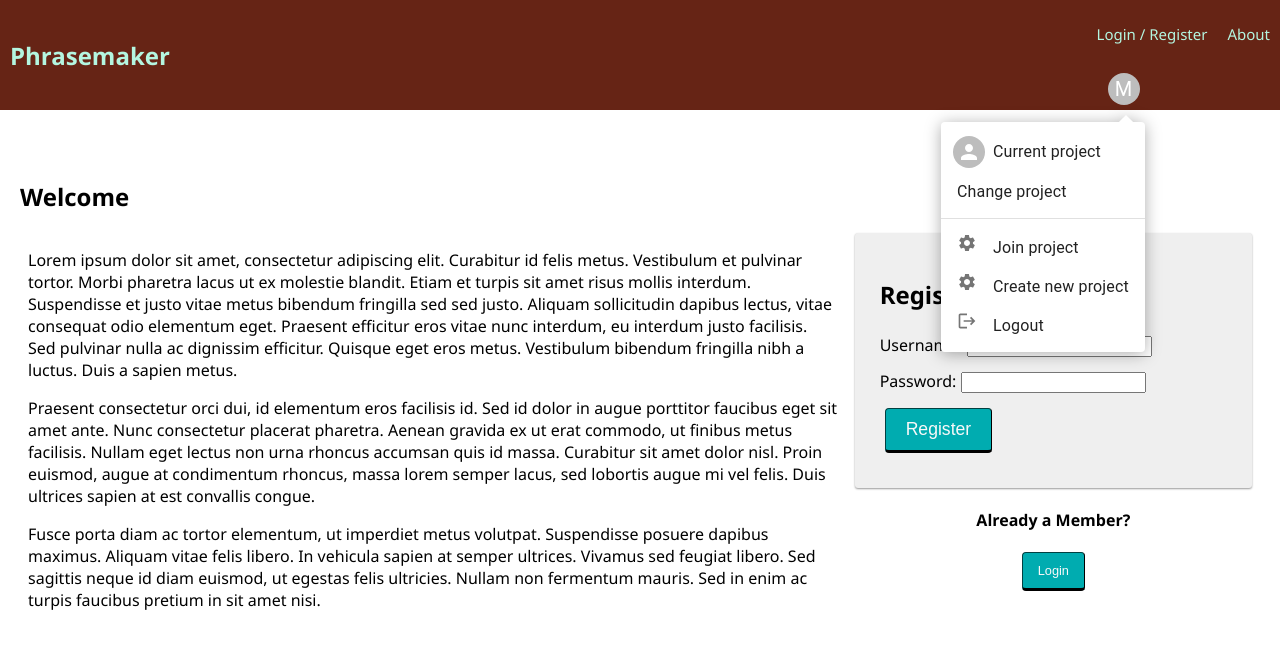
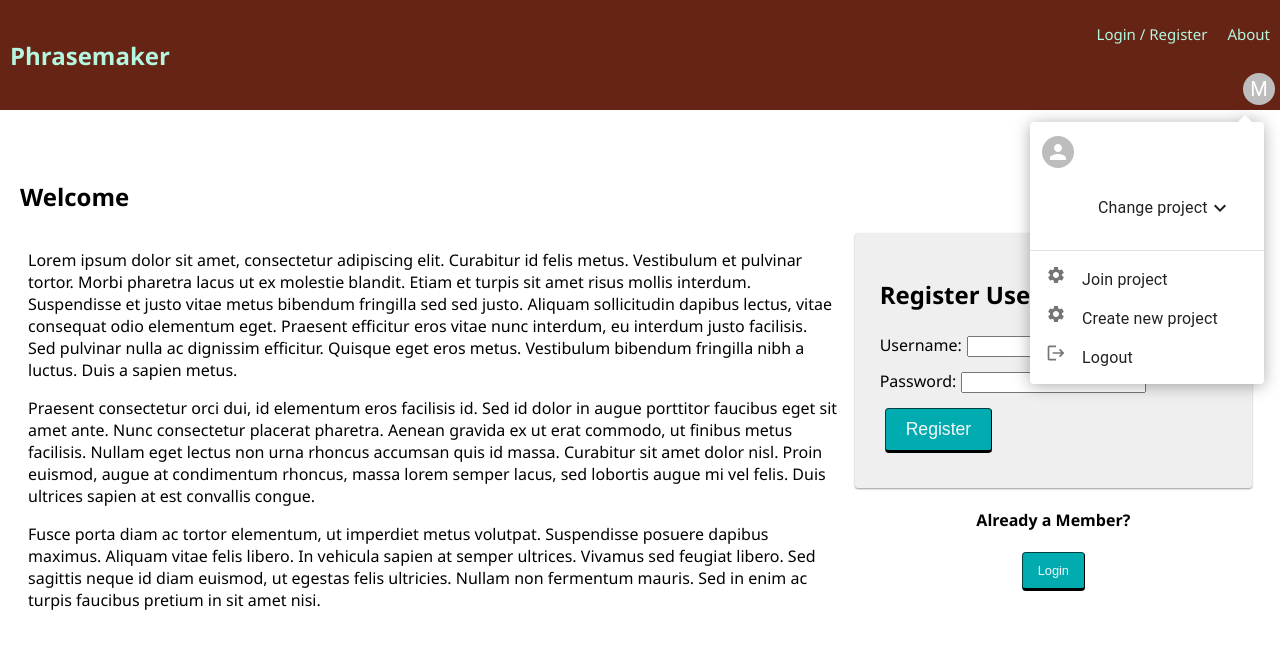
Before and after one commit to sjohnamson/phrase-maker, a React (Create React App) app: page /#/home in a window 1280 px wide. Both pictures are taken after a click on the button "Project settings". Shown: the top 648 px of the page. Built offline with nearby package versions, Linux system fonts and the light colour scheme; no server answers.

Commit message:
dropdown is working, still buggy for display

```diff
--- a/src/components/ProjectDropdown/ProjectDropdown.jsx
+++ b/src/components/ProjectDropdown/ProjectDropdown.jsx
@@ -1,22 +1,32 @@
 import React from 'react';
-import { useState, useEffect} from 'react';
-import {Link as RouterLink} from 'react-router-dom';
+import { useState, useEffect } from 'react';
+import { useSelector } from 'react-redux';
+import { Link as RouterLink } from 'react-router-dom';
+import axios from 'axios';
 // material imports
-import { Avatar, Box, Drawer, Divider, Button, Menu, MenuItem, ListItemIcon, Link, IconButton, Typography, Tooltip } from '@mui/material';
-import PersonAdd from '@mui/icons-material/PersonAdd';
-import Settings from '@mui/icons-material/Settings';
-import Logout from '@mui/icons-material/Logout';
+import { List, ListItemButton, Collapse, ListItemText, Avatar, Box, Drawer, Divider, Button, Menu, MenuItem, ListItemIcon, Link, IconButton, Typography, Tooltip } from '@mui/material';
+import { StarBorder, ExpandMore, ExpandLess, SendIcon, DraftsIcon, InboxIcon, Logout, Settings, PersonAdd } from '@mui/icons-material';
 // import { Link } from "react-router-dom";
 
 export default function ProjectDropdown() {
+
+    const userInfo = useSelector(store => store.user);
+    const [projectList, setProjectList] = useState([]);
+
     // get the user info to set the current project and list of other projects
     useEffect(() => {
-
-    })
+        axios.get('/api/project')
+            .then(response => {
+                setProjectList(response.data)
+            })
+            .catch(err => {
+                console.error('error in dropdown get:', err)
+            })
+    }, [])
 
 
     // handles the menu navigation features
-    const [anchorEl, setAnchorEl] = React.useState(null);
+    const [anchorEl, setAnchorEl] = useState(null);
     const open = Boolean(anchorEl);
     const handleClick = (event) => {
         setAnchorEl(event.currentTarget);
@@ -25,10 +35,26 @@ export default function ProjectDropdown() {
         setAnchorEl(null);
     };
 
+    // handles the inner current project list
+    const [listOpen, setListOpen] = useState(false);
+    const handleListClick = () => {
+        setListOpen(!listOpen);
+    };
+
+    // changes user's current project to clicked project
+    const setCurrentProject = (newCurrent) => {
+        axios.put('/api/project', newCurrent)
+            .then(response => {
+                handleClose();
+            })
+            .catch(err => {
+                console.error('error in dropdown put:', err)
+            })
+    }
 
     return (
         <>
-            <Box sx={{ display: 'flex', alignItems: 'right', textAlign: 'center' }}>
+            <Box sx={{ display: 'flex', alignItems: 'right', textAlign: 'center', justifyContent: 'flex-end' }}>
                 <Tooltip title="Project settings">
                     <IconButton
                         onClick={handleClick}
@@ -48,7 +74,8 @@ export default function ProjectDropdown() {
                 id="project-menu"
                 open={open}
                 onClose={handleClose}
-                onClick={handleClose}
+
+
                 PaperProps={{
                     elevation: 0,
                     sx: {
@@ -59,7 +86,7 @@ export default function ProjectDropdown() {
                             width: 32,
                             height: 32,
                             ml: -0.5,
-                            mr: 1,
+                            mr: 3,
                         },
                         '&:before': {
                             content: '""',
@@ -79,11 +106,48 @@ export default function ProjectDropdown() {
                 anchorOrigin={{ horizontal: 'right', vertical: 'bottom' }}
             >
                 <MenuItem onClick={handleClose}>
-                    <Avatar /> Current project
+                    <Avatar /> {userInfo.current_project}
                 </MenuItem>
-                <MenuItem onClick={handleClose}>
-                    Change project
-                </MenuItem>
+
+                <MenuItem>
+                    <List
+                        sx={{ width: '100%', maxWidth: 360, bgcolor: 'background.paper' }}
+                        component="nav"
+                        aria-labelledby="nested-list-subheader"
+
+                    >
+                        <ListItemButton onClick={handleListClick}>
+                            <ListItemIcon>
+
+                            </ListItemIcon>
+                            <ListItemText primary="Change project" />
+                            {listOpen ? <ExpandLess /> : <ExpandMore />}
+                        </ListItemButton>
+
+
+                        <Collapse in={listOpen} timeout="auto" unmountOnExit>
+
+                            <List component="div" disablePadding>
+
+                                {projectList.map(project => {
+                                    return (
+                                        < ListItemButton
+                                            onClick={() => setCurrentProject(project.title)}
+                                            sx={{ pl: 4 }}
+                                            key={project.title}
+                                        >
+                                            {/* <ListItemIcon>
+
+                                        </ListItemIcon> */}
+                                            <ListItemText primary={project.title} />
+                                        </ListItemButton>
+                                    )
+                                })}
+                            </List>
+
+                        </Collapse>
+                    </List>
+                </MenuItem >
                 <Divider />
                 <MenuItem onClick={handleClose}>
                     <Link component={RouterLink} to="/joinproject" color="inherit" underline="none">
@@ -94,7 +158,7 @@ export default function ProjectDropdown() {
                     </Link>
                 </MenuItem>
                 <MenuItem onClick={handleClose}>
-                <Link component={RouterLink} to="/makeproject" color="inherit" underline="none">
+                    <Link component={RouterLink} to="/makeproject" color="inherit" underline="none">
                         <ListItemIcon>
                             <Settings fontSize="small" />
                         </ListItemIcon>
@@ -109,7 +173,7 @@ export default function ProjectDropdown() {
                         Logout
                     </Link>
                 </MenuItem>
-            </Menu>
+            </Menu >
         </>
     )
 }
```
Also changed, not shown: 1 other file (tests, documents, lock files or other folders).
